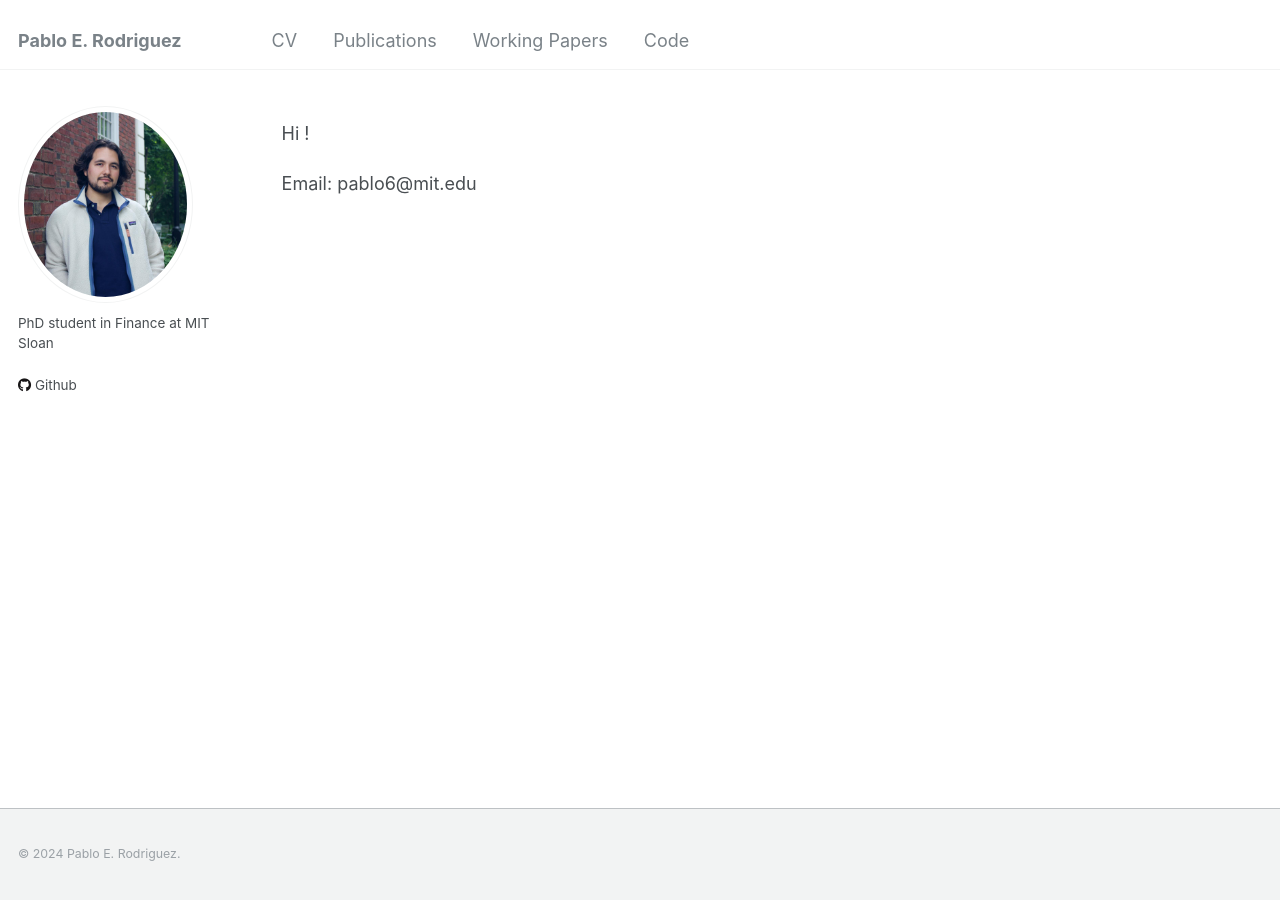
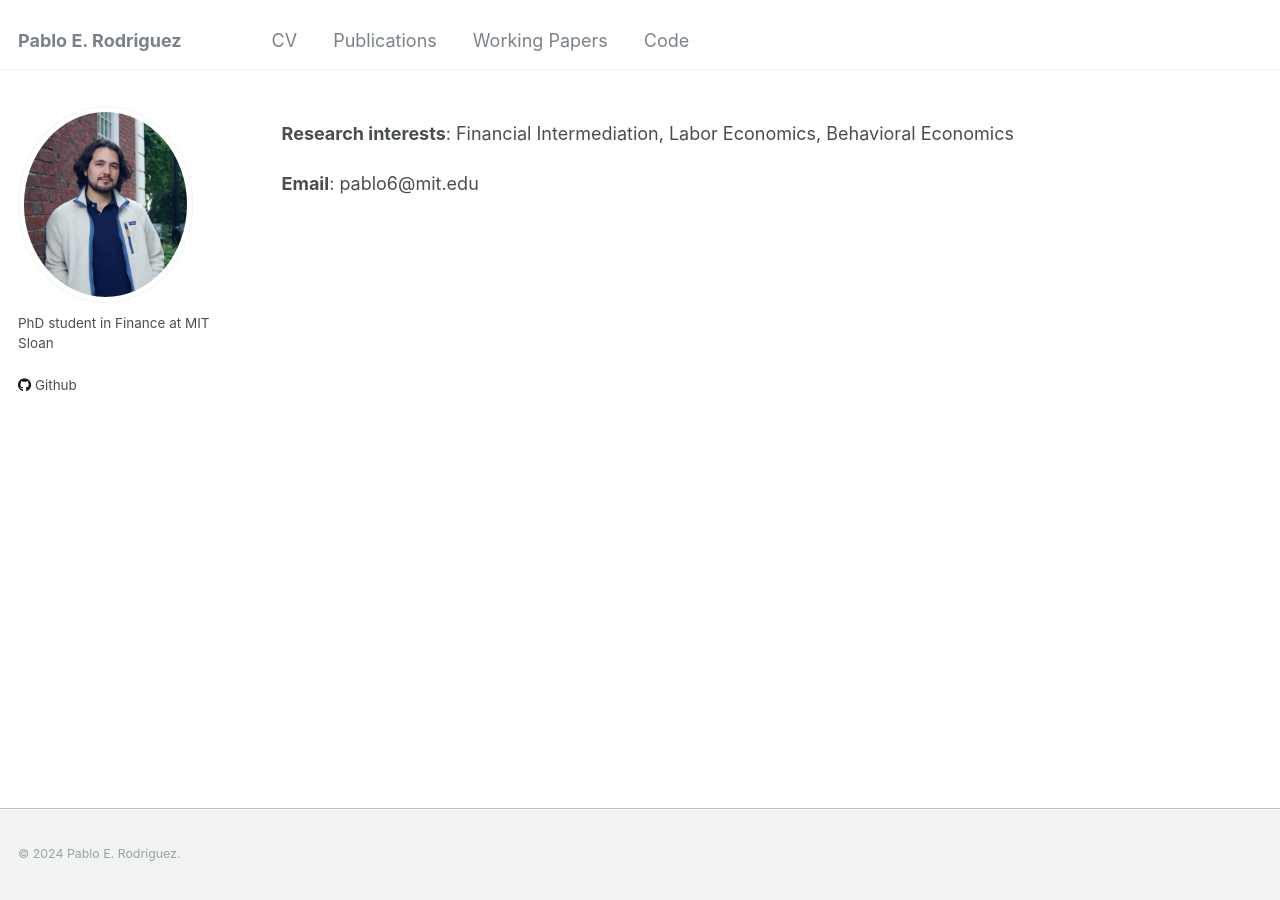
Before and after one commit to pablo-e-rodriguez/pablo-e-rodriguez.github.io, a Jekyll site: the page built from _pages/about.md, in a window 1280 px wide. Built offline with Jekyll 4.4.1, drawn with Linux system fonts in a browser that asks for light colours.

Commit message:
Update about.md

```diff
--- a/_pages/about.md
+++ b/_pages/about.md
@@ -7,6 +7,6 @@ redirect_from:
   - /about.html
 ---
 
-Hi !
+**Research interests**: Financial Intermediation, Labor Economics, Behavioral Economics
 
-Email: pablo6@mit.edu
+**Email**: pablo6@mit.edu
```
